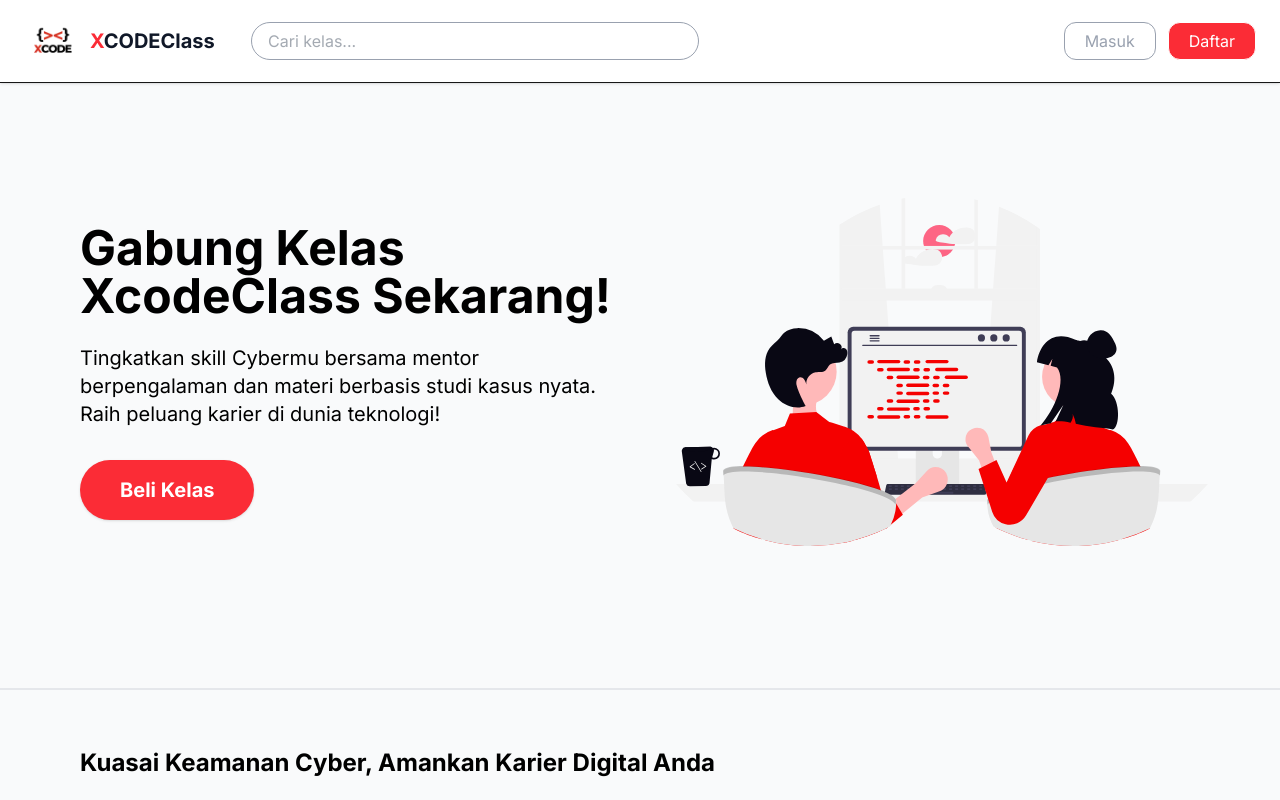
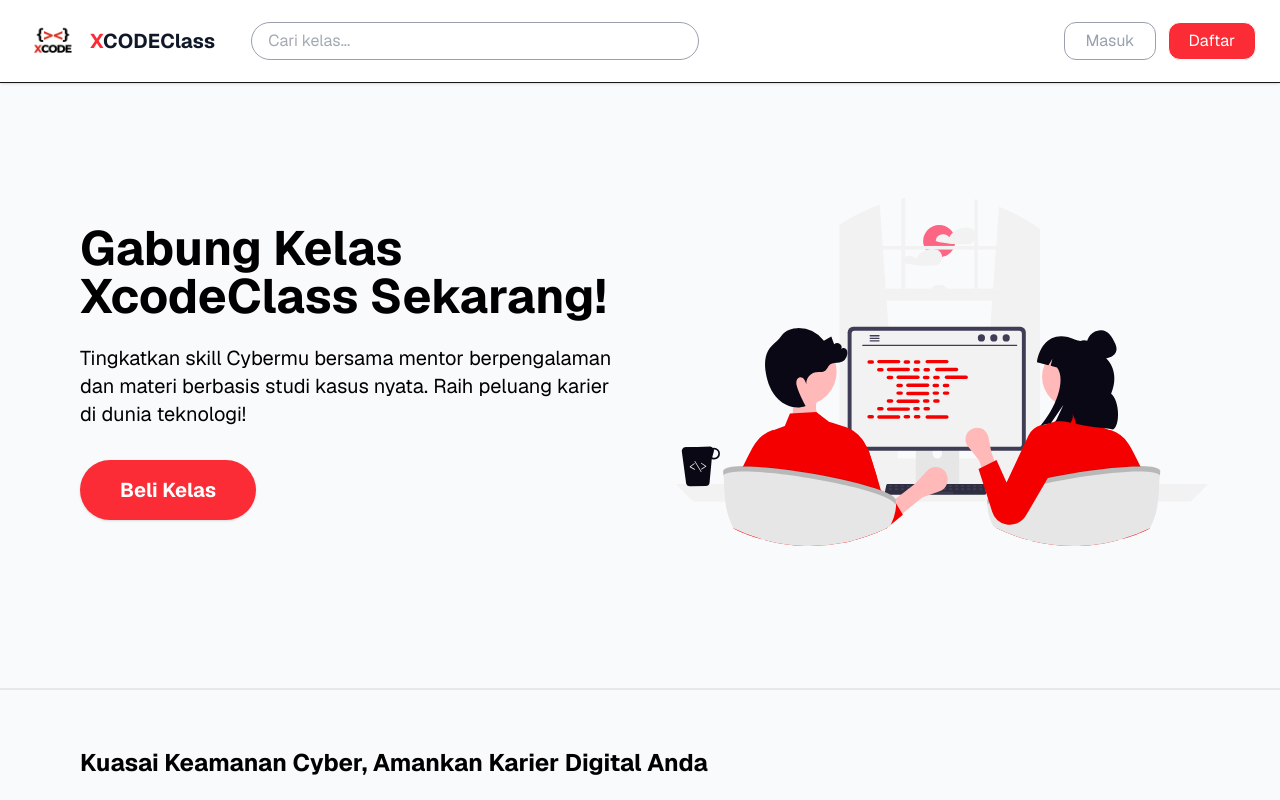
Before and after one commit to satyaa232323/xcodeclass, a Next.js app: page / in a window 1280 px wide. Shown: the top 800 px of the page. Built offline with nearby package versions, Linux system fonts and the light colour scheme; no server answers; the database is empty.

Commit message:
refactor: replace Inter font with Geist for improved font handling in layout

```diff
--- a/app/layout.tsx
+++ b/app/layout.tsx
@@ -2,13 +2,14 @@
 import { ToastProvider } from "@/components/ToastContext";
 
 import type { Metadata } from "next";
-import { Inter } from "next/font/google";
+import { Geist, Inter } from "next/font/google";
 import "./globals.css";
 
-const inter = Inter({
+
+const geist = Geist({
   subsets: ["latin"],
   display: "swap",
-});
+})
 
 export const metadata: Metadata = {
   title: "Xcodeclass",
@@ -30,7 +31,7 @@
         ></script>
       </head>
       <body
-        className={`${inter.className} antialiased`}
+        className={`${geist.className} antialiased`}
       >
         <ToastProvider>
           {children}
```
